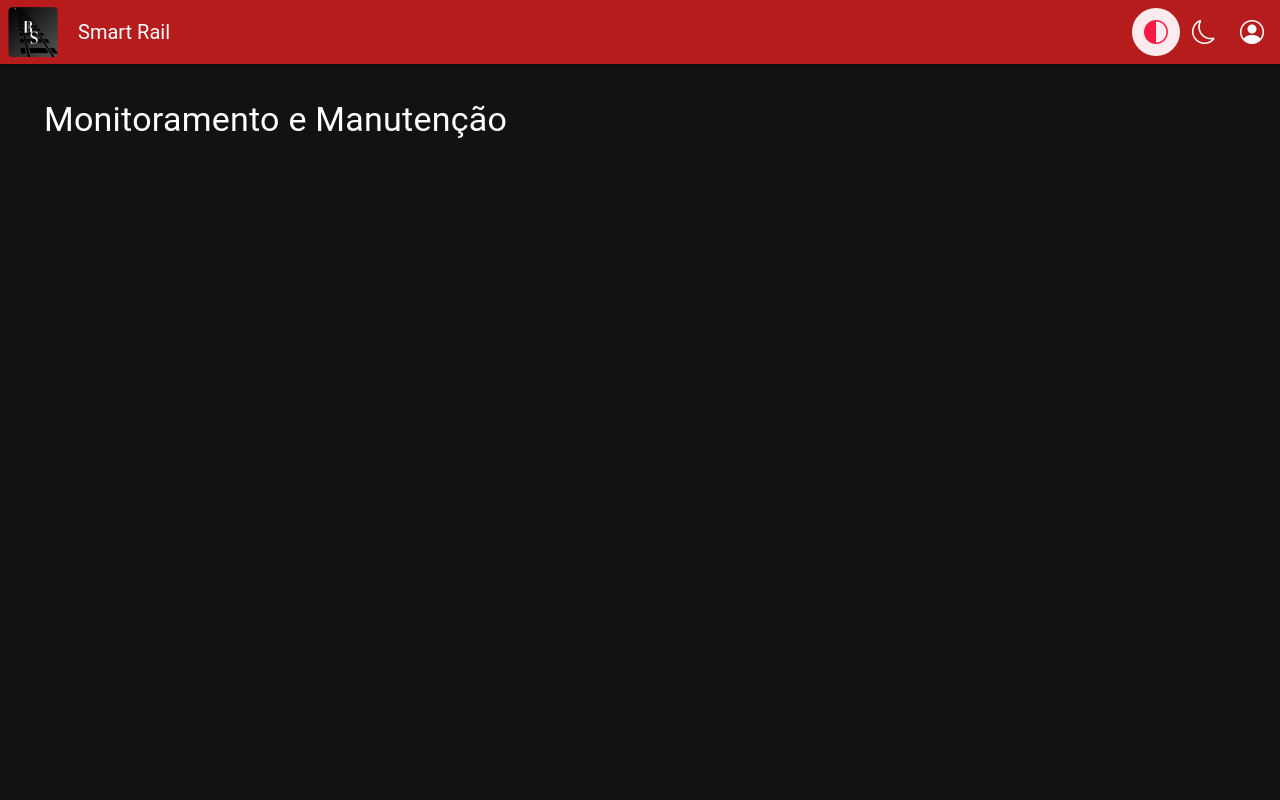
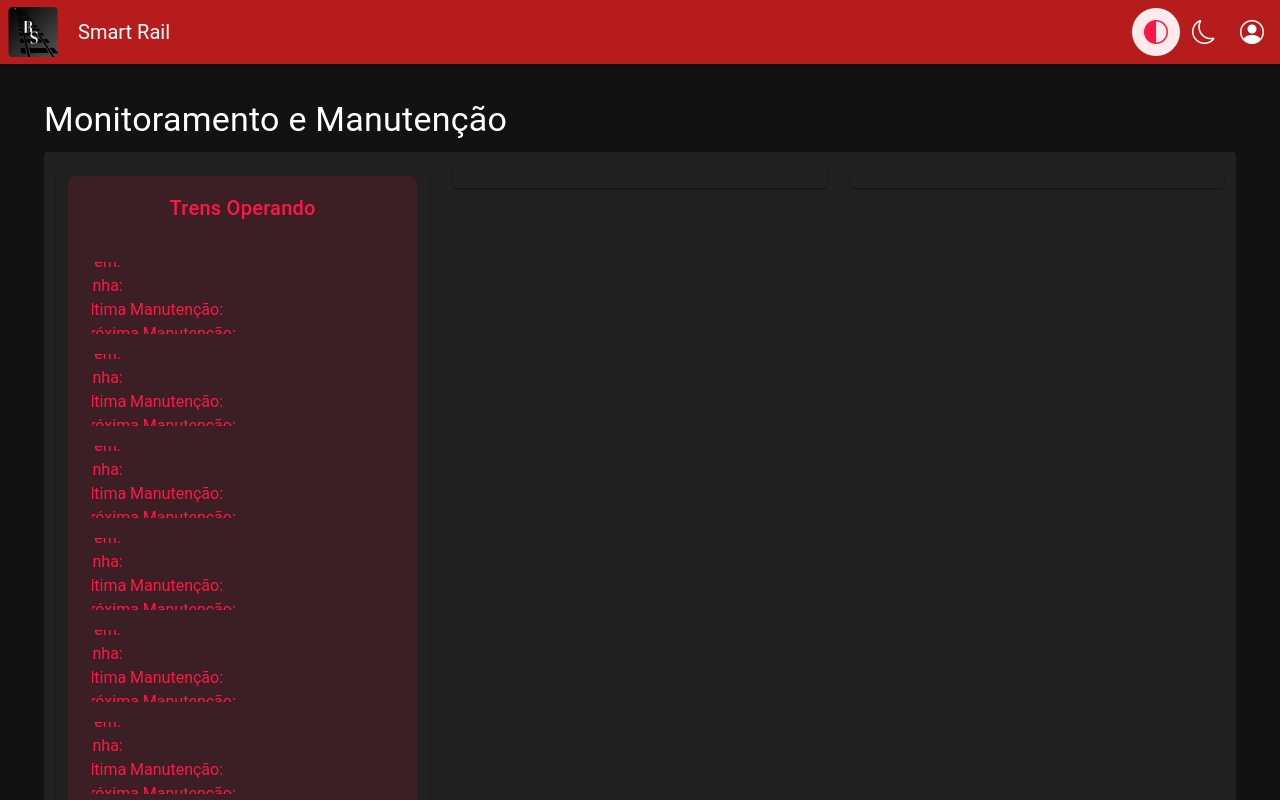
Before and after one commit to Miguel-Paes/smart-rail-project, a Vue app: page /monitoramento-e-manutencao in a window 1280 px wide. Shown: the top 800 px of the page. Built offline with nearby package versions, Linux system fonts and the light colour scheme; a small style sheet from the web is missing.

Commit message:
maintenance  page with bugs

```diff
--- a/components.d.ts
+++ b/components.d.ts
@@ -8,6 +8,7 @@ export {}
 /* prettier-ignore */
 declare module 'vue' {
   export interface GlobalComponents {
+    copy: typeof import('./src/components/template/WarningsList copy.vue')['default']
     CreateAlertForm: typeof import('./src/components/AlertsPage/CreateAlertForm.vue')['default']
     FindStationDialog: typeof import('./src/components/home/FindStationDialog.vue')['default']
     HeaderComponent: typeof import('./src/components/HeaderComponent.vue')['default']
@@ -16,6 +17,7 @@ declare module 'vue' {
     RouterView: typeof import('vue-router')['RouterView']
     StationOptions: typeof import('./src/components/RoutesPage/StationOptions.vue')['default']
     TitleSection: typeof import('./src/components/template/TitleSection.vue')['default']
+    TrainsList: typeof import('./src/components/Manutention/TrainsList.vue')['default']
     WarningsList: typeof import('./src/components/template/WarningsList.vue')['default']
   }
 }
--- /dev/null
+++ b/src/components/Manutention/TrainsList.vue
@@ -0,0 +1,29 @@
+<script setup>
+  defineProps({
+    title: {
+      type: String,
+      default: 'Avisos'
+    },
+    items: {
+      type: Array,
+      default: () => []
+    }
+  })
+</script>
+
+<template>
+  <v-card class="w-100 h-100 pa-2 rounded rounded-lg" color="accent3" variant="tonal">
+    <v-card-title class="text-center">{{ title }}</v-card-title>
+
+    <v-card-item>
+      {{ items.length === 0 ? 'Nenhum Trem' : '' }}
+    </v-card-item>
+
+    <v-card-item v-for="item in items" :key="item.id">
+      <v-row>Trem: {{ item.trainCode }}</v-row>
+      <v-row>Linha: {{ item.trainLine }}</v-row>
+      <v-row>Última Manutenção: {{ item.lastMaintance }}</v-row>
+      <v-row>Próxima Manutenção: {{ item.nextMaintance }}</v-row>
+    </v-card-item>
+  </v-card>
+</template>
--- a/src/pages/alerts.vue
+++ b/src/pages/alerts.vue
@@ -14,7 +14,7 @@
 
 <template>
   <v-main class="pa-0 pt-5" :class="displayStore.xs ? 'px-3 py-1' : displayStore.sm ? 'px-5 py-2' : 'px-7 py-3'">
-    <h2 class="mb-3 font-weight-regular" :class="displayStore.xs ? 'text-h6' : displayStore.sm ? 'text-h5' : 'text-h4'">Alertas e Notificações</h2>
+    <TitleSection title="Alertas e Notificações" />
 
     <v-row class="d-flex justify-center">
       <CreateAlertForm />
--- a/src/pages/analysis.vue
+++ b/src/pages/analysis.vue
@@ -6,6 +6,6 @@
 
 <template>
   <v-main class="pa-0 pt-5" :class="displayStore.xs ? 'px-3 py-1' : displayStore.sm ? 'px-5 py-2' : 'px-7 py-3'">
-    <h2 class="mb-3 font-weight-regular" :class="displayStore.xs ? 'text-h6' : displayStore.sm ? 'text-h5' : 'text-h4'">Relatório e Análises</h2>
+    <TitleSection title="Relatório e Análises" />
   </v-main>
 </template>
--- a/src/pages/home.vue
+++ b/src/pages/home.vue
@@ -12,7 +12,7 @@
 </script>
 
 <template>
-    <h2 class="mb-3 font-weight-regular" :class="displayStore.xs ? 'text-h6' : displayStore.sm ? 'text-h5' : 'text-h4'">Dashboard Geral</h2>
+    <TitleSection title="Dashboard Geral" />
     <v-row class="d-flex">
       <v-col class="d-flex flex-column justify-center" cols="12" md="6">
         <v-row class="d-flex" :class="displayStore.xs ? '' : displayStore.sm ? '' : 'ga-3'" dense>
--- a/src/pages/manutention.vue
+++ b/src/pages/manutention.vue
@@ -1,12 +1,40 @@
 <script setup>
   import { useDisplayStore } from '@/stores/displayStore';
-  import TitleSection from '@/components/template/TitleSection.vue';
+  import { useTrainStore } from '@/stores/trainsStore';
+  import TrainsList from '@/components/Manutention/TrainsList.vue';
 
   const displayStore = useDisplayStore()
+  const trainStore = useTrainStore();
+
+  const operatingTrains = trainStore.operatingTrains
+  console.log(operatingTrains.value)
+  const inoperativeTrains = trainStore.inoperativeTrains
+  const inMaintenanceTrains = trainStore.inMaintenanceTrains
 </script>
 
 <template>
   <v-main class="pa-0 pt-5" :class="displayStore.xs ? 'px-3 py-1' : displayStore.sm ? 'px-5 py-2' : 'px-7 py-3'">
     <TitleSection title="Monitoramento e Manutenção" />
+
+      <v-card class="pa-3 d-flex ga-3">
+        <v-row>
+          <v-col cols="12" xs="6" sm="4">
+        <v-card class="pa-3">
+          <TrainsList
+          items="operatingTrains"
+          title="Trens Operando"
+        />
+        </v-card>
+          </v-col>
+
+          <v-col cols="12" xs="6" sm="4">
+        <v-card class="pa-3"></v-card>
+          </v-col>
+
+          <v-col cols="12" xs="6" sm="4">
+        <v-card class="pa-3"></v-card>
+          </v-col>
+        </v-row>
+      </v-card>
   </v-main>
 </template>
--- a/src/stores/trainsStore.js
+++ b/src/stores/trainsStore.js
@@ -1,5 +1,5 @@
 import { defineStore } from 'pinia'
-import { ref } from 'vue'
+import { onMounted, ref } from 'vue'
 
 export const useTrainStore = defineStore('train', () => {
 
@@ -52,15 +52,15 @@ export const useTrainStore = defineStore('train', () => {
   }
 
   const getOperatingTrains = () => {
-    return operatingTrains.value = trains.value.find(train => train.status.includes('operando'))
+    return operatingTrains.value = trains.value.filter(train => train.status.includes('operando'))
   }
 
   const getInoperativeTrains = () => {
-    return inoperativeTrains.value = trains.value.find(train => train.status.includes('estacionado') || train.status.includes('manutenção'))
+    return inoperativeTrains.value = trains.value.filter(train => train.status.includes('estacionado') || train.status.includes('manutenção'))
   }
 
   const getInMaintenanceTrains = () => {
-    return inMaintenanceTrains.value = trains.value.find(train => train.status.includes('manutenção'))
+    return inMaintenanceTrains.value = trains.value.filter(train => train.status.includes('manutenção'))
   }
 
   const addNewTrain = (newTrain) => {
@@ -73,5 +73,12 @@ export const useTrainStore = defineStore('train', () => {
     train.nextMaintance = newTrain.nextMaintance || new Date(new Date().setMonth(new Date().getMonth() + 6)).toISOString().split('T')[0]
   }
 
+  onMounted(() => {
+    getOperatingTrains()
+    console.log(operatingTrains.value)
+    getInoperativeTrains()
+    getInMaintenanceTrains()
+  })
+
   return { operatingTrains, inoperativeTrains, inMaintenanceTrains, getOperatingTrains, getInoperativeTrains, getInMaintenanceTrains, addNewTrain }
 })
```
